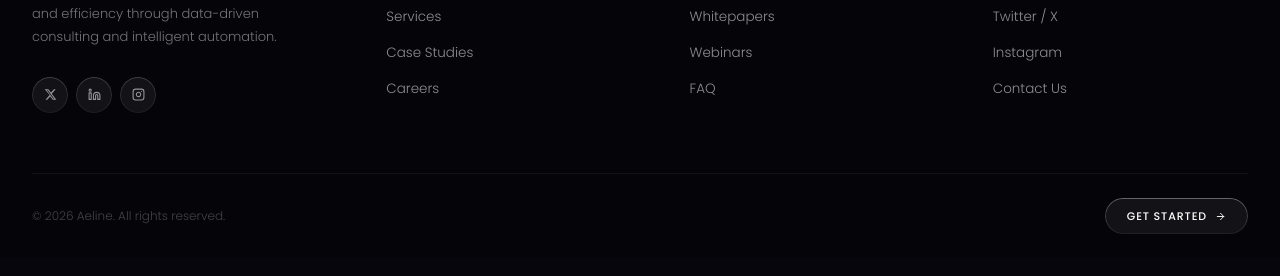
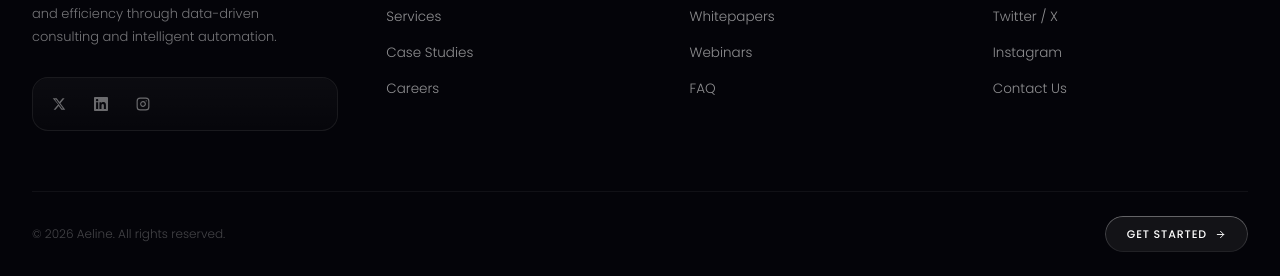
Before and after one commit to Jdbdesign/AI_automation, a plain HTML site: page index.html in a window 1280 px wide. Shown: the part 4429-4705 px from the top of the page. Drawn offline with nearby package versions, Linux system fonts and the light colour scheme; no server answers; animation ran at ten frames a second.

Commit message:
Add hover animation to footer social media icons
- Spring-eased highlight bubble, icon scale, and color transition on hover
- Bottom underline indicator grows in on hover
- Tooltip label with arrow appears above each icon on hover
- Pill container with dark background frames the icon group
- All effects scoped to footer social icons only

Co-Authored-By: Claude Sonnet 4.6 <noreply@anthropic.com>

```diff
--- a/index.html
+++ b/index.html
@@ -1312,35 +1312,114 @@
 
     .footer-social {
       display: flex;
-      gap: 8px;
+      gap: 2px;
+      padding: 6px;
+      background: rgba(8,8,12,0.85);
+      border: 1px solid rgba(255,255,255,0.08);
+      border-radius: 16px;
+      position: relative;
+    }
+
+    /* Subtle top-gradient sheen on the pill */
+    .footer-social::before {
+      content: '';
+      position: absolute;
+      inset: 0;
+      border-radius: 16px;
+      background: linear-gradient(to bottom, rgba(255,255,255,0.025), transparent);
+      pointer-events: none;
     }
 
     .footer-social-btn {
-      width: 36px; height: 36px;
-      border-radius: 50%;
-      background: rgba(255,255,255,0.06);
+      width: 40px; height: 40px;
+      border-radius: 10px;
+      background: transparent;
       display: flex;
       align-items: center;
       justify-content: center;
-      color: rgba(255,255,255,0.55);
-      transition: background 0.18s ease, color 0.18s ease;
+      color: rgba(255,255,255,0.4);
+      transition: color 0.25s ease;
       position: relative;
-    }
-
+      overflow: visible;
+      text-decoration: none;
+      flex-shrink: 0;
+    }
+
+    /* Highlight bubble — fades + scales in on hover */
     .footer-social-btn::before {
       content: '';
       position: absolute;
-      inset: 0;
-      border-radius: 50%;
-      padding: 1px;
-      background: linear-gradient(180deg, rgba(255,255,255,0.2) 0%, rgba(255,255,255,0.04) 100%);
-      -webkit-mask: linear-gradient(#fff 0 0) content-box, linear-gradient(#fff 0 0);
-      -webkit-mask-composite: xor;
-      mask-composite: exclude;
+      inset: 4px;
+      border-radius: 7px;
+      background: rgba(255,255,255,0.09);
+      opacity: 0;
+      transform: scale(0.82);
+      transition: opacity 0.25s ease, transform 0.28s cubic-bezier(.34,1.56,.64,1);
       pointer-events: none;
     }
 
-    .footer-social-btn:hover { background: rgba(255,255,255,0.1); color: white; }
+    /* Bottom underline dot */
+    .footer-social-btn::after {
+      content: '';
+      position: absolute;
+      bottom: 5px;
+      left: 50%;
+      transform: translateX(-50%);
+      width: 0;
+      height: 2px;
+      border-radius: 1px;
+      background: white;
+      opacity: 0;
+      transition: width 0.25s ease, opacity 0.2s ease;
+      pointer-events: none;
+    }
+
+    .footer-social-btn svg {
+      transition: transform 0.28s cubic-bezier(.34,1.56,.64,1);
+    }
+
+    .footer-social-btn:hover { color: white; }
+    .footer-social-btn:hover::before { opacity: 1; transform: scale(1); }
+    .footer-social-btn:hover::after  { width: 12px; opacity: 1; }
+    .footer-social-btn:hover svg     { transform: scale(1.14); }
+
+    /* Tooltip */
+    .fsb-tooltip {
+      position: absolute;
+      bottom: calc(100% + 10px);
+      left: 50%;
+      transform: translateX(-50%) translateY(6px);
+      background: #ffffff;
+      color: #09090b;
+      font-family: 'Poppins', sans-serif;
+      font-size: 11px;
+      font-weight: 500;
+      white-space: nowrap;
+      padding: 5px 10px;
+      border-radius: 8px;
+      opacity: 0;
+      pointer-events: none;
+      transition: opacity 0.22s ease, transform 0.22s ease;
+      z-index: 50;
+      letter-spacing: 0.01em;
+    }
+
+    /* Tooltip arrow */
+    .fsb-tooltip::after {
+      content: '';
+      position: absolute;
+      top: 100%;
+      left: 50%;
+      transform: translateX(-50%) rotate(45deg);
+      width: 8px; height: 8px;
+      background: #ffffff;
+      margin-top: -4px;
+    }
+
+    .footer-social-btn:hover .fsb-tooltip {
+      opacity: 1;
+      transform: translateX(-50%) translateY(0);
+    }
 
     .footer-col h4 {
       font-family: 'Poppins', sans-serif;
@@ -2378,13 +2457,16 @@
           </p>
           <div class="footer-social">
             <a href="#" class="footer-social-btn" aria-label="Twitter">
-              <svg width="13" height="13" viewBox="0 0 24 24" fill="currentColor"><path d="M18.244 2.25h3.308l-7.227 8.26 8.502 11.24H16.17l-4.714-6.231-5.401 6.231H2.746l7.73-8.835L1.254 2.25H8.08l4.713 6.231zm-1.161 17.52h1.833L7.084 4.126H5.117z"/></svg>
+              <svg width="14" height="14" viewBox="0 0 24 24" fill="currentColor"><path d="M18.244 2.25h3.308l-7.227 8.26 8.502 11.24H16.17l-4.714-6.231-5.401 6.231H2.746l7.73-8.835L1.254 2.25H8.08l4.713 6.231zm-1.161 17.52h1.833L7.084 4.126H5.117z"/></svg>
+              <span class="fsb-tooltip">Twitter</span>
             </a>
             <a href="#" class="footer-social-btn" aria-label="LinkedIn">
-              <svg width="13" height="13" viewBox="0 0 24 24" fill="none" stroke="currentColor" stroke-width="2" stroke-linecap="round" stroke-linejoin="round"><path d="M16 8a6 6 0 0 1 6 6v7h-4v-7a2 2 0 0 0-4 0v7h-4v-7a6 6 0 0 1 6-6z"/><rect x="2" y="9" width="4" height="12"/><circle cx="4" cy="4" r="2"/></svg>
+              <svg width="14" height="14" viewBox="0 0 24 24" fill="currentColor"><path d="M20.447 20.452h-3.554v-5.569c0-1.328-.027-3.037-1.852-3.037-1.853 0-2.136 1.445-2.136 2.939v5.667H9.351V9h3.414v1.561h.046c.477-.9 1.637-1.85 3.37-1.85 3.601 0 4.267 2.37 4.267 5.455v6.286zM5.337 7.433c-1.144 0-2.063-.926-2.063-2.065 0-1.138.92-2.063 2.063-2.063 1.14 0 2.064.925 2.064 2.063 0 1.139-.925 2.065-2.064 2.065zm1.782 13.019H3.555V9h3.564v11.452zM22.225 0H1.771C.792 0 0 .774 0 1.729v20.542C0 23.227.792 24 1.771 24h20.451C23.2 24 24 23.227 24 22.271V1.729C24 .774 23.2 0 22.222 0h.003z"/></svg>
+              <span class="fsb-tooltip">LinkedIn</span>
             </a>
             <a href="#" class="footer-social-btn" aria-label="Instagram">
-              <svg width="13" height="13" viewBox="0 0 24 24" fill="none" stroke="currentColor" stroke-width="2" stroke-linecap="round" stroke-linejoin="round"><rect x="2" y="2" width="20" height="20" rx="5"/><path d="M16 11.37A4 4 0 1 1 12.63 8 4 4 0 0 1 16 11.37z"/><line x1="17.5" y1="6.5" x2="17.51" y2="6.5"/></svg>
+              <svg width="14" height="14" viewBox="0 0 24 24" fill="none" stroke="currentColor" stroke-width="2" stroke-linecap="round" stroke-linejoin="round"><rect x="2" y="2" width="20" height="20" rx="5"/><path d="M16 11.37A4 4 0 1 1 12.63 8 4 4 0 0 1 16 11.37z"/><line x1="17.5" y1="6.5" x2="17.51" y2="6.5"/></svg>
+              <span class="fsb-tooltip">Instagram</span>
             </a>
           </div>
         </div>
```
